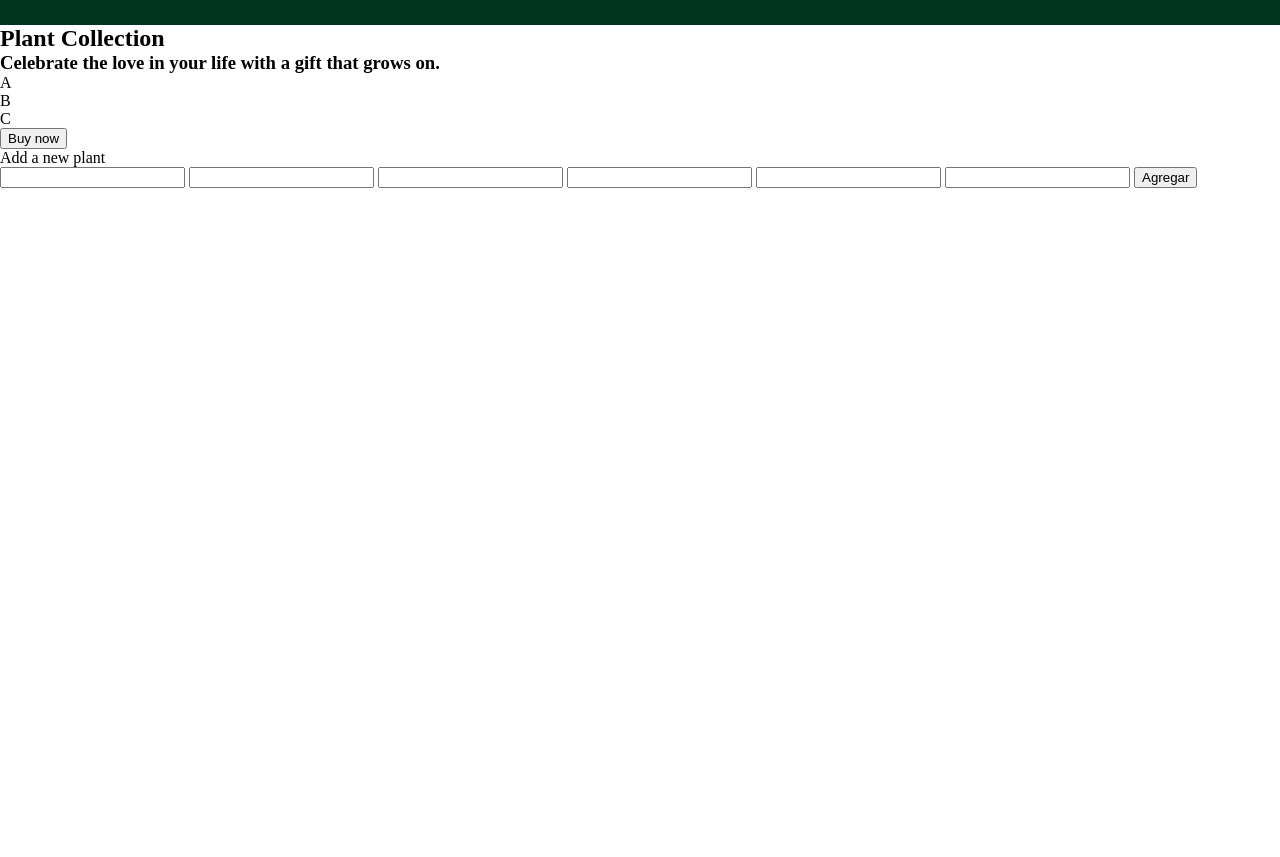
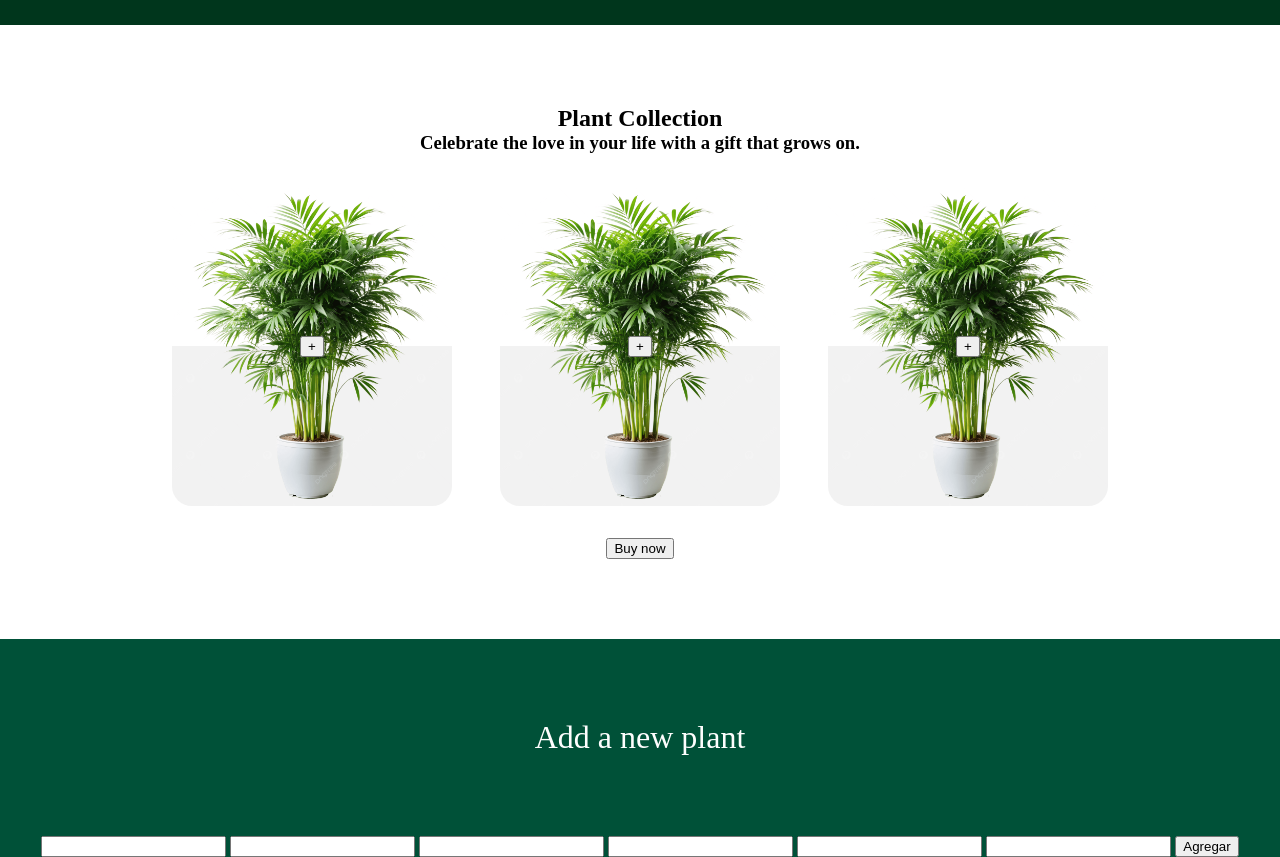
Before and after one commit to 0dr4d3kdb/semana3, a plain HTML site: page index.html in a window 1280 px wide. Shown: the part 63-920 px from the top of the page. Before the commit the page ends 800 px from the top, so only its background shows below. Drawn offline with Linux system fonts and the light colour scheme.

Commit message:
Avance 2. Secion1 lista y seccion2 avanzada

```diff
--- a/index.html
+++ b/index.html
@@ -29,9 +29,15 @@
             <h3>Celebrate the love in your life with a gift that grows on.</h2>
         </div>
         <div id="plantas">
-            <div class="planta">A</div>
-            <div class="planta">B</div>
-            <div class="planta">C</div>
+            <div class="planta">
+                <button>+</button>
+            </div>
+            <div class="planta">
+                <button>+</button>
+            </div>
+            <div class="planta">
+                <button>+</button>
+            </div>
         </div>
         <button id="buynow">Buy now</button>
     </div>
--- a/style.css
+++ b/style.css
@@ -51,3 +51,60 @@ nav>a{
     align-items: center;
     width: 25vw;
 }
+
+#seccion1{
+    display: flex;
+    justify-content: center;
+    align-items: center;
+    flex-direction: column;
+    padding-bottom: 5rem;
+}
+
+#titulo{
+    display: flex;
+    align-items: center;
+    justify-content: center;
+    flex-direction: column;
+    padding: 5rem 0 2rem 0;
+}
+
+#plantas{
+    display: flex;
+    justify-content: center;
+    align-items: center;
+    flex-direction: row;
+    flex-wrap: wrap;
+    column-gap: 3rem;
+    padding-bottom: 2rem;
+}
+
+.planta{
+    display: flex;
+    justify-content: center;
+    align-items: center;
+    background:
+        url('plantabamboo.png') center/cover no-repeat,    /* la imagen primero */
+        linear-gradient(to bottom, transparent 50%, #f2f2f2 50%);
+    width: 280px;
+    height: 320px;
+    background-position: center;
+    background-size: cover;
+    background-repeat: no-repeat;
+    /*background-color: #f2f2f2;*/
+    border-radius: 20px;
+}
+
+#seccion2{
+    display: flex;
+    justify-content: center;
+    align-items: center;
+    flex-direction: column;
+    padding-top: 5rem;
+    background-color: #005138;
+}
+
+#seccion2>p{
+    color: #fefefe;
+    font-size: 2rem;
+    padding-bottom: 5rem;
+}
```
Also changed, not shown: plantabamboo.png (added), plantagomero.png (added), 1 other file.
